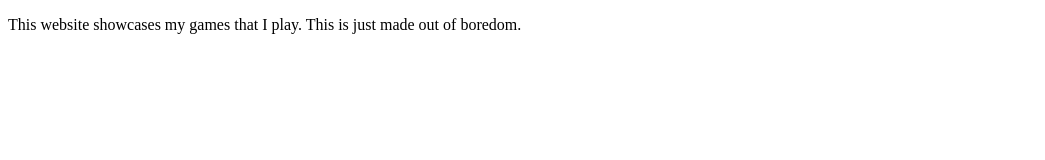
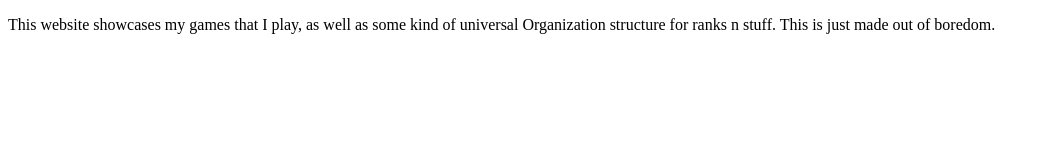
Before and after one commit to Nathan-Bernhard/my-first-website, a plain HTML site: page index.html in a window 1280 px wide. Shown: the whole page, without its empty margins (0-1045 px from the left). Drawn offline with Linux system fonts and the light colour scheme.

Commit message:
Update index.html

```diff
--- a/index.html
+++ b/index.html
@@ -4,6 +4,6 @@
       <title>My Games</title>
   </head>
   <body>
-    <p>This website showcases my games that I play. This is just made out of boredom.</p>
+    <p>This website showcases my games that I play, as well as some kind of universal Organization structure for ranks n stuff. This is just made out of boredom.</p>
   </body>
 </html>
```
